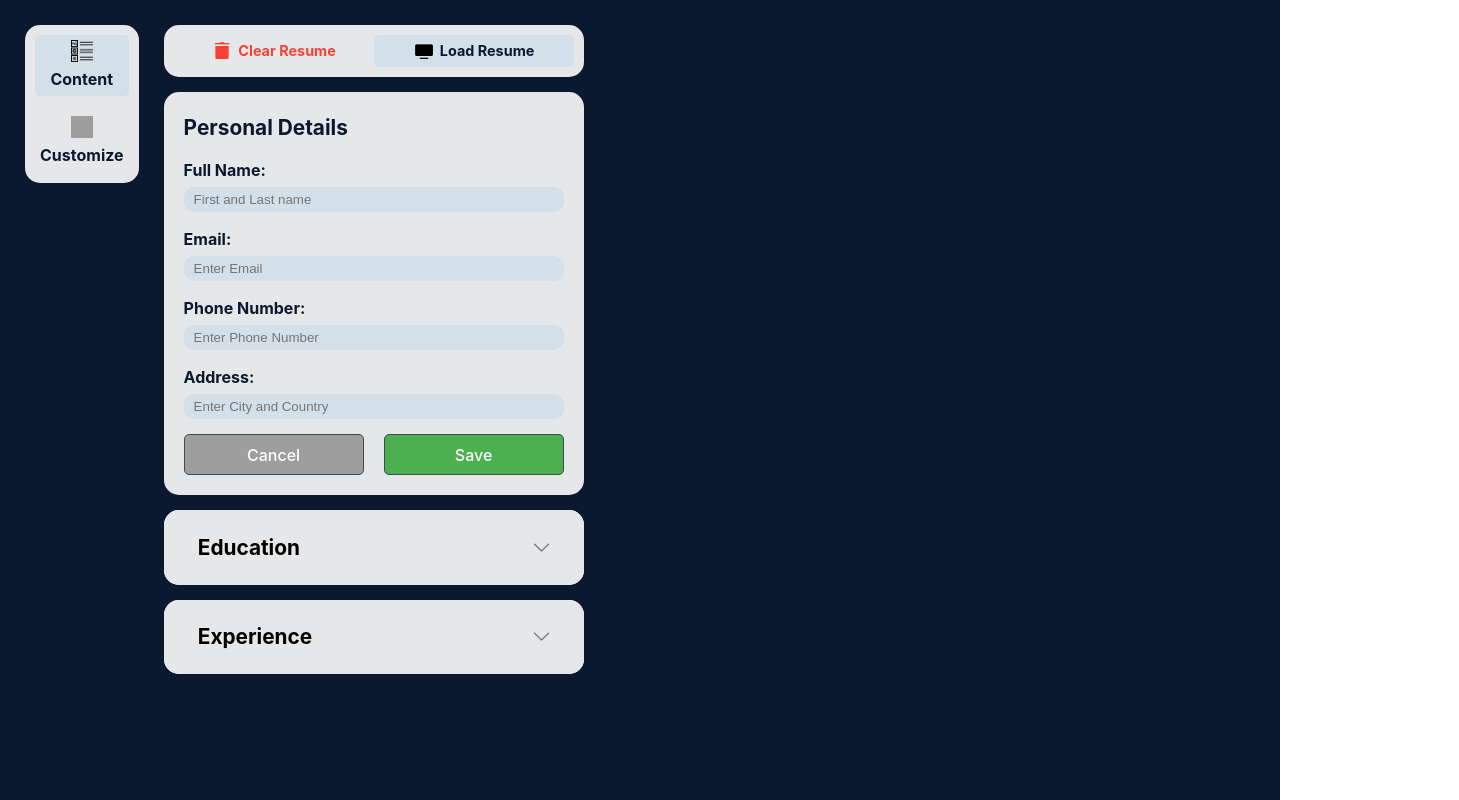
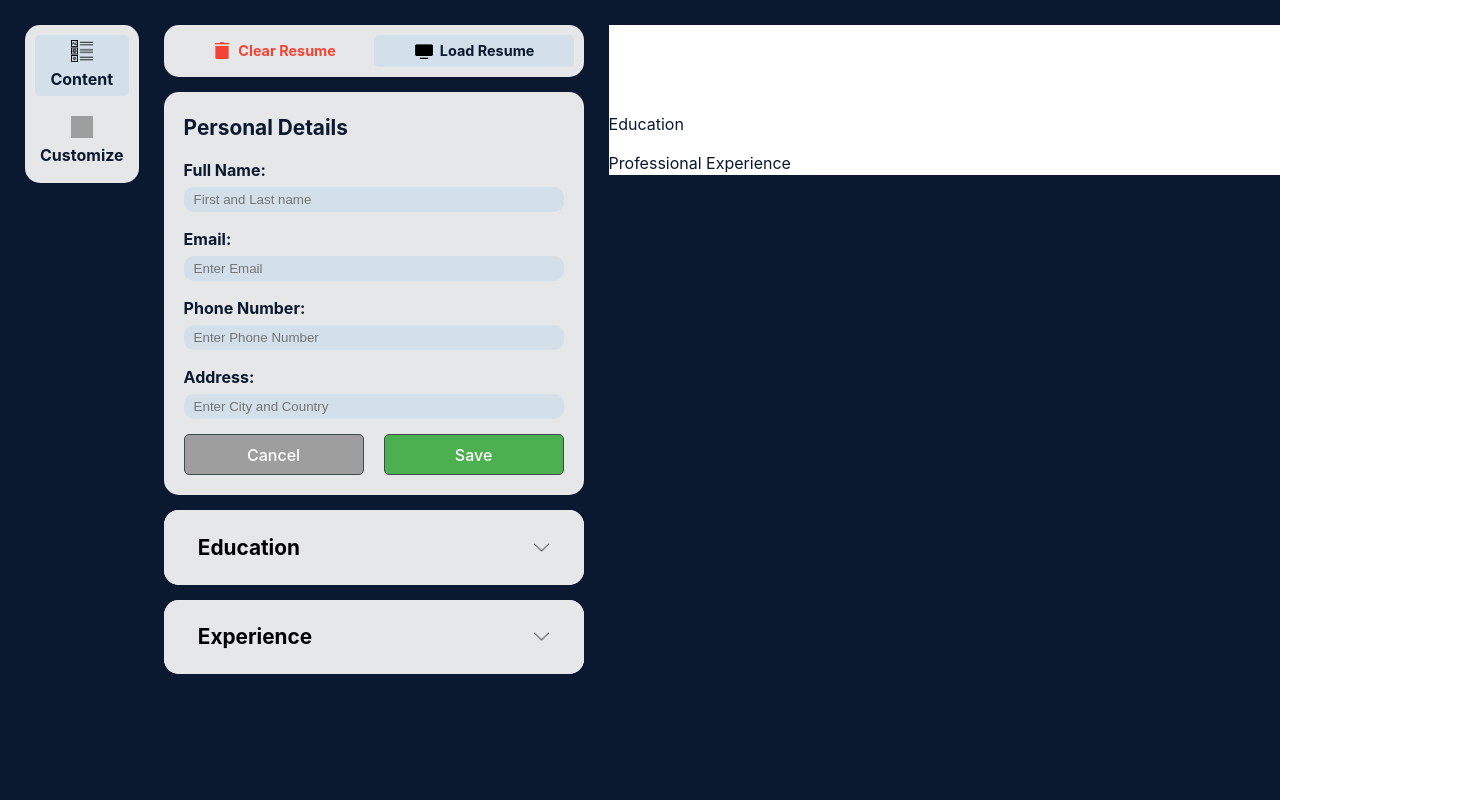
Before and after one commit to Godlearningtocode/resume, a React (Vite) app: page / in a window 1280 px wide. Shown: the whole page, 1459 px wide, since content can reach past the window. Built offline with nearby package versions, Linux system fonts and the light colour scheme; grey boxes are pictures that could not be loaded.

Commit message:
feat: resumeCSection appended to the dom feat: variables are appended to the resumeCSection add: resumeSection UI add: API for dictionary and more related to making a resume

```diff
--- a/src/App.css
+++ b/src/App.css
@@ -21,6 +21,7 @@ width: 100%;
   padding: 25px;
   min-height: 100vh;
   width: 100%;
+  gap: 25px;
 }
 
 #leftSide {
@@ -297,3 +298,24 @@ button:focus, button:focus-visible {
   padding: 5px;
   font-size: 0.9rem;
 }
+
+#rightSide {
+  display: flex;
+  flex-direction: row;
+  gap: 25px;
+  width: 100%;
+  height: 100%;
+}
+
+#displaySection {
+  min-width: 850px;
+}
+
+#resumeSection {
+  display: flex;
+  flex-direction: column;
+  gap: 15px;
+  width: 100%;
+  height: 100%;
+  background-color: white;
+}
--- a/src/App.jsx
+++ b/src/App.jsx
@@ -2,10 +2,13 @@ import { useEffect, useState } from "react";
 import AppendEducationComponent from "./education";
 import AppendExperienceComponent from "./experience";
 import AppendPersonalComponent from "./personal";
+import DisplayResume from "./resumeDisplay";
 import "./App.css";
 
 function App() {
-  const [resumeDetails, setResumeDetails] = useState([]);
+  const [personalDetailsInfo, setPersonalDetailsInfo] = useState([]);
+  const [educationDetailsInfo, setEducationDetailsInfo] = useState([]);
+  const [experienceDetailsInfo, setExperienceDetailsInfo] = useState([]);
 
   function CustomPageRender() {
     if(document.querySelector('.activeSection')) {
@@ -63,14 +66,16 @@ function App() {
               </div>
             </div>
             <div id="inputContainer">
-              <AppendPersonalComponent />
-              <AppendEducationComponent />
-              <AppendExperienceComponent />
+              <AppendPersonalComponent personalDetailsInfo={personalDetailsInfo} setPersonalDetailsInfo={setPersonalDetailsInfo}/>
+              <AppendEducationComponent educationDetailsInfo={educationDetailsInfo} setEducationDetailsInfo={setEducationDetailsInfo} />
+              <AppendExperienceComponent experienceDetailsInfo={experienceDetailsInfo} setExperienceDetailsInfo={setExperienceDetailsInfo} />
             </div>
           </div>
         </div>
         <div id="rightSide">
-          <div id="displaySection"></div>
+          <div id="displaySection">
+            <DisplayResume personalDetailsInfo={personalDetailsInfo} educationDetailsInfo={educationDetailsInfo} experienceDetailsInfo={experienceDetailsInfo} />
+          </div>
         </div>
       </div>
     </>
--- a/src/education.jsx
+++ b/src/education.jsx
@@ -1,6 +1,6 @@
 import { useState, useEffect } from "react";
 
-export default function AppendEducationComponent() {
+export default function AppendEducationComponent({educationDetailsInfo, setEducationDetailsInfo}) {
   const [expandEducationSection, setExpandEducationSection] = useState(false);
   const [addEducation, setAddEducation] = useState(false);
   const [school, setSchool] = useState("");
@@ -48,11 +48,9 @@ export default function AppendEducationComponent() {
   }, [school, degree, startDate, endDate, educationLocation]);
 
   function StoreEducationInfo() {
-    setEducationDetailsArray((educationDetailsArray) => [
-      ...educationDetailsArray,
-      educationInfo,
-    ]);
+    setEducationDetailsInfo((educationDetailsInfo) => [...educationDetailsInfo, educationInfo])
     ChangeEducationState();
+    InputReset();
   }
 
   return (
@@ -72,7 +70,7 @@ export default function AppendEducationComponent() {
           {expandEducationSection && (
             <div className="addSectionContainer">
               <div  id="displayEducationContainer">
-                {educationDetailsArray.map((element, i) => (
+                {educationDetailsInfo.map((element, i) => (
                   <div key={i} className={"displayEducation"}>
                     {element.school}
                   </div>
--- a/src/experience.jsx
+++ b/src/experience.jsx
@@ -1,6 +1,9 @@
 import { useState, useEffect } from "react";
 
-export default function AppendExperienceComponent() {
+export default function AppendExperienceComponent({
+  experienceDetailsInfo,
+  setExperienceDetailsInfo,
+}) {
   const [expandExperienceSection, setExpandExperienceSection] = useState(false);
   const [addExperience, setAddExperience] = useState(false);
   const [experienceDetailsArray, setExperienceDetailsArray] = useState([]);
@@ -17,10 +20,10 @@ export default function AppendExperienceComponent() {
       ? setExpandExperienceSection(false)
       : setExpandExperienceSection(true);
 
-      document.querySelector(".experienceExpandImage").classList.toggle("active");
+    document.querySelector(".experienceExpandImage").classList.toggle("active");
 
-    if(expandExperienceSection == false) {
-      setAddExperience(false)
+    if (expandExperienceSection == false) {
+      setAddExperience(false);
     }
   }
 
@@ -34,12 +37,12 @@ export default function AppendExperienceComponent() {
     setStartDate("");
     setEndDate("");
     setCompanyLocation("");
-    setDescription("")
+    setDescription("");
   }
 
   useEffect(() => {
     let info = {
-      companyname: companyName,
+      companyName: companyName,
       positionTitle: positionTitle,
       startDate: startDate,
       endDate: endDate,
@@ -58,11 +61,12 @@ export default function AppendExperienceComponent() {
   ]);
 
   function StoreExperienceInfo() {
-    setExperienceDetailsArray((experienceDetailsArray) => [
-      ...experienceDetailsArray,
+    setExperienceDetailsInfo((experienceDetailsInfo) => [
+      ...experienceDetailsInfo,
       experienceInfo,
     ]);
     ChangeExperienceState();
+    InputReset();
   }
 
   return (
@@ -82,7 +86,7 @@ export default function AppendExperienceComponent() {
           {expandExperienceSection && (
             <div className="addSectionContainer">
               <div id="displayExpreienceContainer">
-                {experienceDetailsArray.map((element, i) => (
+                {experienceDetailsInfo.map((element, i) => (
                   <div key={"experience" + i} className="displayExperience">
                     {element.companyname}
                   </div>
@@ -167,7 +171,9 @@ export default function AppendExperienceComponent() {
               </form>
               <div className="editButton">
                 <div className="deleteButtonContainer">
-                  <button className="deleteButton" onClick={InputReset}>Delete</button>
+                  <button className="deleteButton" onClick={InputReset}>
+                    Delete
+                  </button>
                 </div>
                 <div className="cancelSaveContainer">
                   <button
--- a/src/personal.jsx
+++ b/src/personal.jsx
@@ -1,11 +1,10 @@
-import { useState } from "react";
+import { useEffect, useState } from "react";
 
-export default function AppendPersonalComponent() {
+export default function AppendPersonalComponent({personalDetailsInfo, setPersonalDetailsInfo}) {
     const [fullName, setFullName] = useState("");
     const [email, setEmail] = useState("");
     const [phoneNumber, setPhoneNumber] = useState("");
     const [address, setAddress] = useState("");
-    let personalDetailsInfo;
 
     function StorePersonalDetails() {
       let info = {
@@ -15,8 +14,7 @@ export default function AppendPersonalComponent() {
         address: address,
       };
 
-        personalDetailsInfo = info;
-        console.log(personalDetailsInfo);
+      setPersonalDetailsInfo(info);
     }
 
     return (
--- /dev/null
+++ b/src/resumeDisplay.jsx
@@ -0,0 +1,85 @@
+/* eslint-disable react/prop-types */
+export default function DisplayResume({
+  personalDetailsInfo,
+  educationDetailsInfo,
+  experienceDetailsInfo,
+}) {
+  console.log(educationDetailsInfo, experienceDetailsInfo);
+
+  return (
+    <div id="resumeSection">
+      <div id="personalDetailsSection">
+        <div className="topSection">
+          <div id="nameHeading">{personalDetailsInfo.fullName}</div>
+        </div>
+        <div className="bottomSection">
+          <div id="emailContainer">
+            <img src="" alt="" className="emailLogo" />
+            <div id="emailHeading">{personalDetailsInfo.email}</div>
+          </div>
+          <div id="numberSection">
+            <img src="" alt="" className="phoneLogo" />
+            <div id="phoneHeading">{personalDetailsInfo.phoneNumber}</div>
+          </div>
+          <div id="locationContainer">
+            <img src="" alt="" className="locationLogo" />
+            <div className="locationHeading">{personalDetailsInfo.address}</div>
+          </div>
+        </div>
+      </div>
+      <div id="educationDetailsSection">
+        <div id="educationHeading">Education</div>
+        <div id="educationContainer">
+          {educationDetailsInfo.map((element, i) => {
+            return (
+              <div className="educationCard" key={i}>
+                <div className="educationCardLeft">
+                  <div className="timePeriod">
+                    {element.startDate} - {element.endDate}
+                  </div>
+                  <div className="displayLocationEducation">
+                    {element.location}
+                  </div>
+                </div>
+                <div className="educationCardRight">
+                  {" "}
+                  {console.log(element)}
+                  <div className="educationSchool">{element.school}</div>
+                  <div className="educationDegree">{element.degree}</div>
+                </div>
+              </div>
+            );
+          })}
+        </div>
+      </div>
+      <div id="experienceDetailsSection">
+        <div id="experienceHeading">Professional Experience</div>
+        <div id="experienceContainer">
+          {experienceDetailsInfo.map((element, i) => {
+            return (
+              <div className="experienceCard" key={i}>
+                <div className="experienceCardLeft">
+                  <div className="timePeriod">
+                    {element.startDate} - {element.endDate}
+                  </div>
+                  <div className="displayLocationEducation">
+                    {element.companyLocation}
+                  </div>
+                </div>
+                <div className="experienceCardRight">
+                  <div className="educationCompany">{element.companyName}</div>
+                  <div className="educationPositionTitle">
+                    {element.positionTitle}
+                  </div>
+                  <div className="educationDescription">
+                    {element.description}
+                  </div>
+                </div>
+              </div>
+            );
+          })}
+        </div>
+      </div>
+    </div>
+  );
+}
```
Lines whose indentation alone changed are shown as unchanged.
